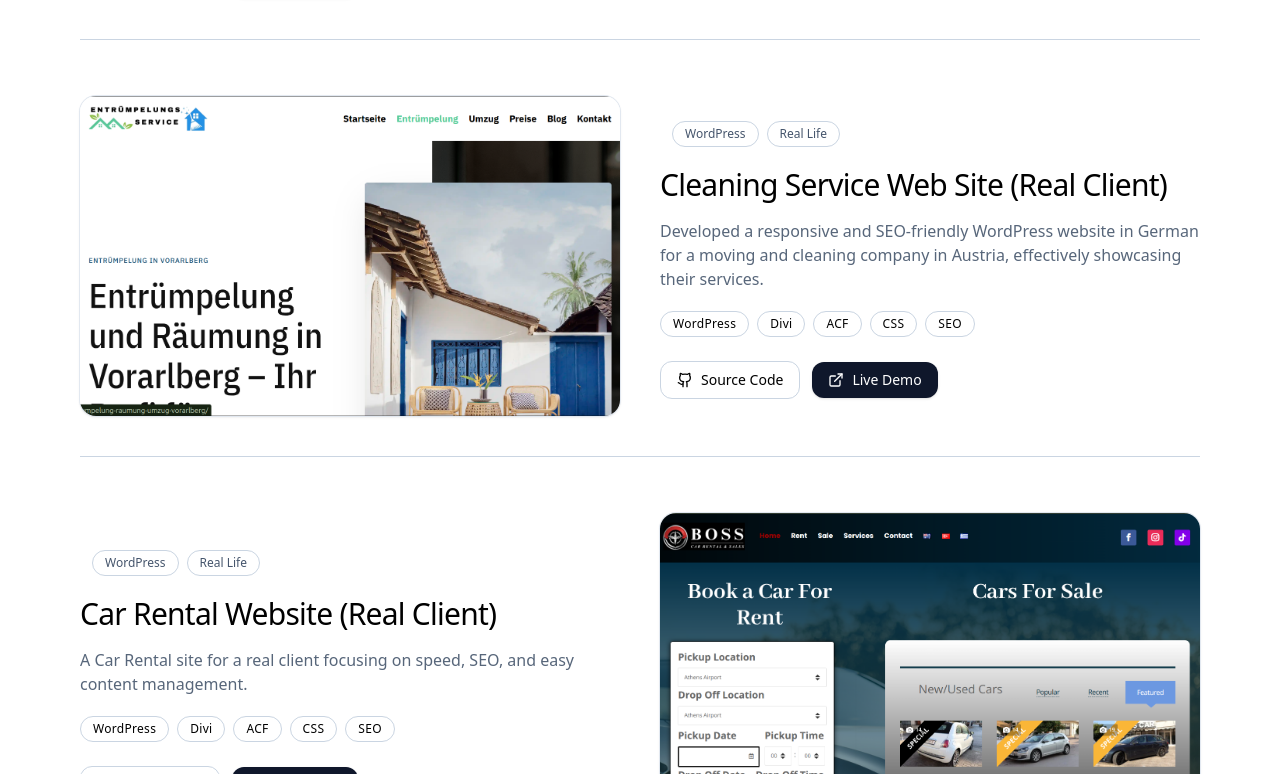
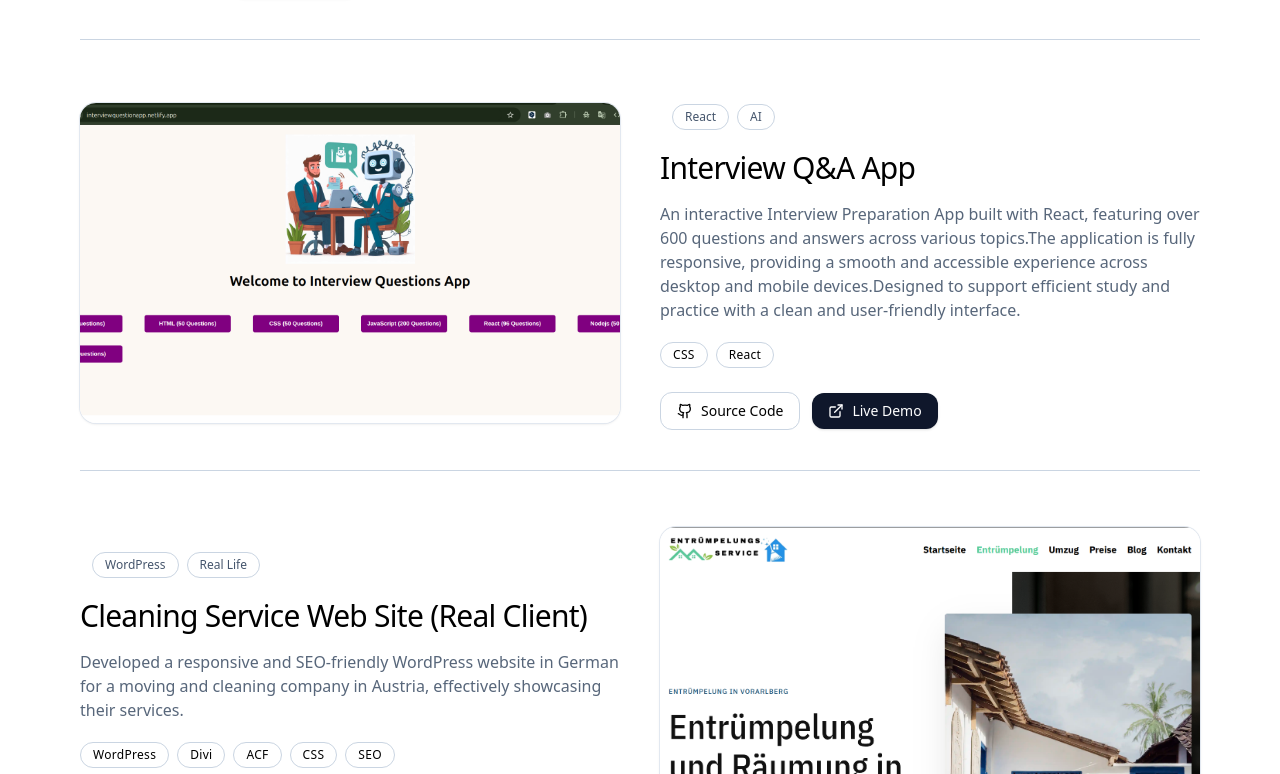
Before and after one commit to ozgurozbekuk/newportfoliopage, a React (Vite) app: page /projects in a window 1280 px wide. Shown: the part 1166-1940 px from the top of the page. Built offline with nearby package versions, Linux system fonts and the light colour scheme.

Commit message:
added project

```diff
--- a/src/data/project.js
+++ b/src/data/project.js
@@ -18,6 +18,16 @@ const PROJECTS = [
     image: "images/twitter.png",
     github: "https://github.com/ozgurozbekuk/twitterX--clone",
     demo: "https://twitter-clone-k81w.onrender.com/",
+  },
+  {
+    title: "Interview Q&A App",
+    categories: ["React", "AI"],
+    description:
+      "An interactive Interview Preparation App built with React, featuring over 600 questions and answers across various topics.The application is fully responsive, providing a smooth and accessible experience across desktop and mobile devices.Designed to support efficient study and practice with a clean and user-friendly interface.",
+    tech: ["CSS","React"],
+    image: "images/interviewapp.png",
+    github: "https://github.com/ozgurozbekuk/frontend-interview-question-app",
+    demo: "https://interviewquestionapp.netlify.app/",
   },
   {
     title: "Cleaning Service Web Site (Real Client)",
```
Also changed, not shown: src/pages/projects/Projects.jsx (+6 -1 lines), public/images/interviewapp.png (added).
